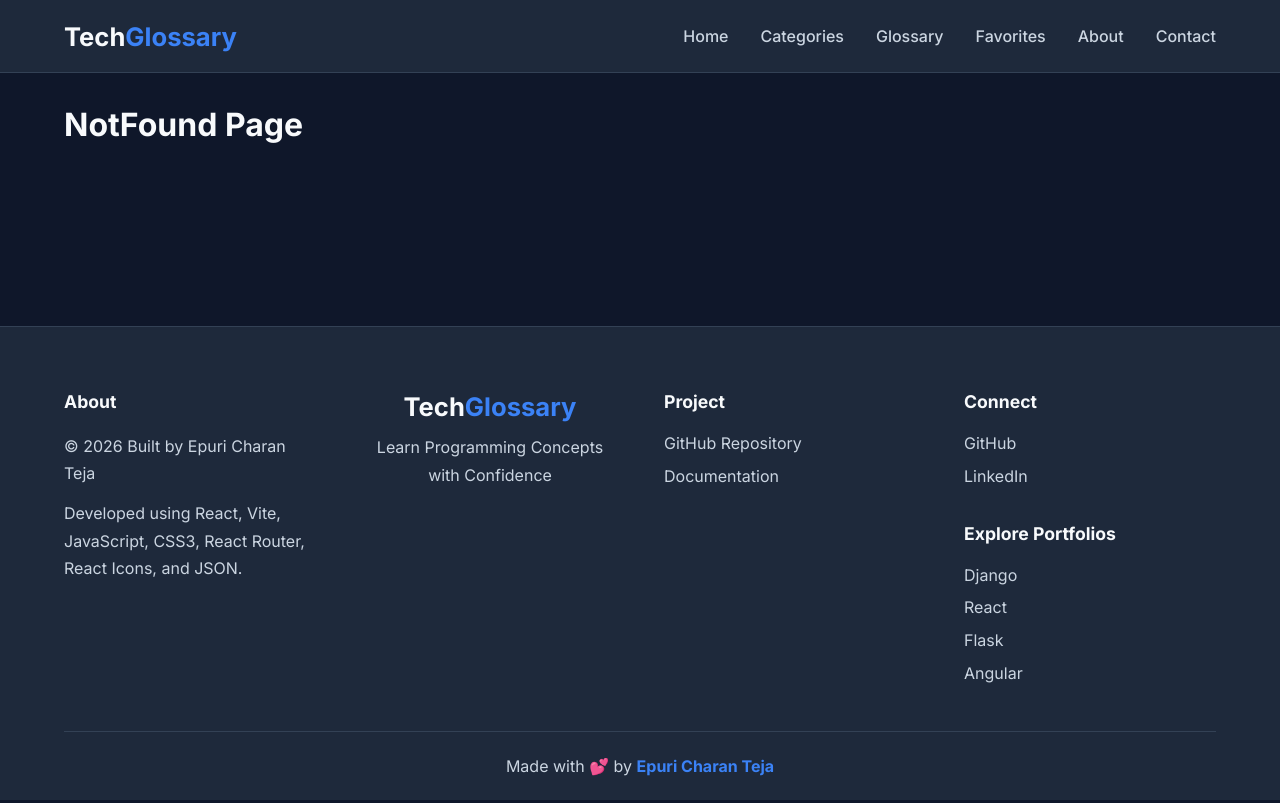
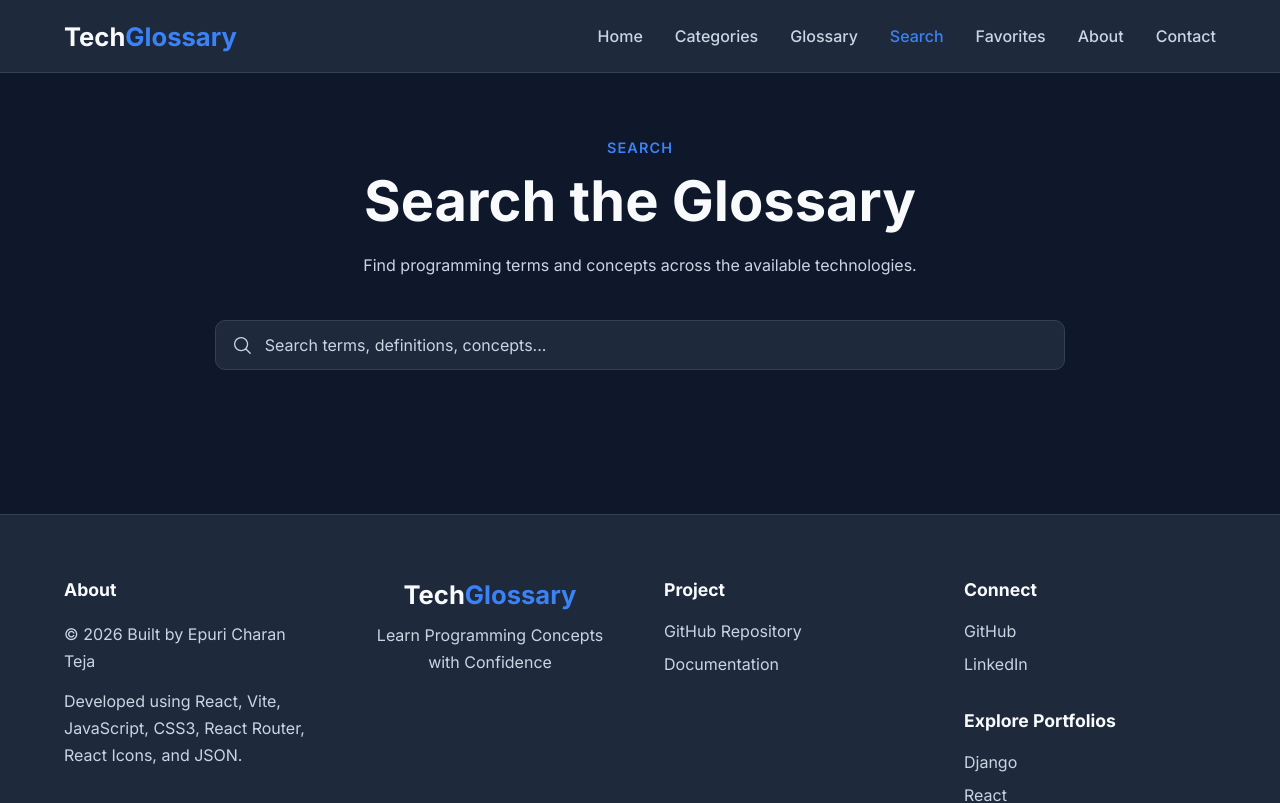
Before and after one commit to charanepuri/tech-glossary-hub-react, a React (Vite) app: page /search in a window 1280 px wide. Shown: the top 803 px of the page. Built offline with nearby package versions, Linux system fonts and the light colour scheme.

Commit message:
Implement glossary search functionality

```diff
--- a/src/components/home/SearchSection.jsx
+++ b/src/components/home/SearchSection.jsx
@@ -1,10 +1,26 @@
 import { HiOutlineMagnifyingGlass } from "react-icons/hi2";
+import { useNavigate } from "react-router-dom";
 
 import Container from "../common/Container";
 
 import "./SearchSection.css";
 
 function SearchSection() {
+  const navigate = useNavigate();
+
+  const handleSearch = (event) => {
+    event.preventDefault();
+
+    const query = event.currentTarget.elements.search.value.trim();
+
+    if (!query) {
+      navigate("/search");
+      return;
+    }
+
+    navigate(`/search?q=${encodeURIComponent(query)}`);
+  };
+
   return (
     <section className="search-section">
       <Container>
@@ -17,17 +33,23 @@ function SearchSection() {
             </p>
           </div>
 
-          <div className="search-box">
+          <form
+            className="search-box"
+            onSubmit={handleSearch}
+          >
             <HiOutlineMagnifyingGlass className="search-icon" />
 
             <input
               type="text"
+              name="search"
               placeholder="Search technical terms..."
               aria-label="Search technical terms"
             />
 
-            <button type="button">Search</button>
-          </div>
+            <button type="submit">
+              Search
+            </button>
+          </form>
         </div>
       </Container>
     </section>
--- a/src/components/layout/Navbar.jsx
+++ b/src/components/layout/Navbar.jsx
@@ -31,6 +31,10 @@ function Navbar() {
               Glossary
             </NavLink>
 
+            <NavLink to="/search" onClick={closeMenu}>
+              Search
+            </NavLink>
+
             <NavLink to="/favorites" onClick={closeMenu}>
               Favorites
             </NavLink>
--- /dev/null
+++ b/src/components/search/SearchBar.css
@@ -0,0 +1,47 @@
+.search-bar {
+  display: flex;
+  align-items: center;
+  gap: 0.75rem;
+
+  width: 100%;
+
+  padding: 0.85rem 1rem;
+
+  background: var(--surface-color);
+
+  border: 1px solid var(--border-color);
+  border-radius: 10px;
+
+  transition: var(--transition);
+}
+
+.search-bar:focus-within {
+  border-color: var(--primary-color);
+}
+
+.search-bar-icon {
+  flex-shrink: 0;
+
+  color: var(--text-secondary);
+
+  font-size: 1.3rem;
+}
+
+.search-bar input {
+  width: 100%;
+
+  min-width: 0;
+
+  background: transparent;
+  border: none;
+  outline: none;
+
+  color: var(--text-color);
+
+  font-family: inherit;
+  font-size: 1rem;
+}
+
+.search-bar input::placeholder {
+  color: var(--text-secondary);
+}
--- /dev/null
+++ b/src/components/search/SearchBar.jsx
@@ -0,0 +1,21 @@
+import { HiOutlineMagnifyingGlass } from "react-icons/hi2";
+
+import "./SearchBar.css";
+
+function SearchBar({ query, onQueryChange, placeholder }) {
+  return (
+    <div className="search-bar">
+      <HiOutlineMagnifyingGlass className="search-bar-icon" />
+
+      <input
+        type="text"
+        value={query}
+        onChange={(event) => onQueryChange(event.target.value)}
+        placeholder={placeholder}
+        aria-label="Search glossary"
+      />
+    </div>
+  );
+}
+
+export default SearchBar;
--- /dev/null
+++ b/src/components/search/SearchResults.css
@@ -0,0 +1,41 @@
+.search-results-grid {
+  display: grid;
+
+  grid-template-columns: repeat(3, minmax(0, 1fr));
+
+  gap: 1.5rem;
+}
+
+.search-empty-state {
+  padding: 4rem 1.5rem;
+
+  text-align: center;
+
+  background: var(--surface-color);
+  border: 1px solid var(--border-color);
+  border-radius: 14px;
+}
+
+.search-empty-state h3 {
+  margin-bottom: 0.75rem;
+
+  font-size: 1.3rem;
+}
+
+.search-empty-state p {
+  color: var(--text-secondary);
+
+  line-height: 1.7;
+}
+
+@media (max-width: 992px) {
+  .search-results-grid {
+    grid-template-columns: repeat(2, minmax(0, 1fr));
+  }
+}
+
+@media (max-width: 576px) {
+  .search-results-grid {
+    grid-template-columns: 1fr;
+  }
+}
--- /dev/null
+++ b/src/components/search/SearchResults.jsx
@@ -0,0 +1,32 @@
+import GlossaryCard from "../glossary/GlossaryCard";
+
+import "./SearchResults.css";
+
+function SearchResults({ results, getCategoryName }) {
+  if (!results.length) {
+    return (
+      <div className="search-empty-state">
+        <h3>No results found</h3>
+
+        <p>
+          Try searching for another programming term,
+          technology, or concept.
+        </p>
+      </div>
+    );
+  }
+
+  return (
+    <div className="search-results-grid">
+      {results.map((term) => (
+        <GlossaryCard
+          key={`${term.categoryId}-${term.id}`}
+          term={term}
+          categoryName={getCategoryName(term.categoryId)}
+        />
+      ))}
+    </div>
+  );
+}
+
+export default SearchResults;
--- /dev/null
+++ b/src/hooks/useGlossarySearch.js
@@ -0,0 +1,42 @@
+import { useMemo, useState } from "react";
+
+function useGlossarySearch(terms, initialQuery = "") {
+  const [query, setQuery] = useState(initialQuery);
+
+  const results = useMemo(() => {
+    const searchTerm = query.trim().toLowerCase();
+
+    if (!searchTerm) {
+      return [];
+    }
+
+    return terms.filter((term) => {
+      const title = term.title?.toLowerCase() || "";
+
+      const definition =
+        term.definition?.toLowerCase() || "";
+
+      const explanation =
+        term.explanation?.toLowerCase() || "";
+
+      const tags = Array.isArray(term.tags)
+        ? term.tags.join(" ").toLowerCase()
+        : "";
+
+      return (
+        title.includes(searchTerm) ||
+        definition.includes(searchTerm) ||
+        explanation.includes(searchTerm) ||
+        tags.includes(searchTerm)
+      );
+    });
+  }, [terms, query]);
+
+  return {
+    query,
+    setQuery,
+    results,
+  };
+}
+
+export default useGlossarySearch;
--- /dev/null
+++ b/src/pages/Search.css
@@ -0,0 +1,55 @@
+.search-page {
+  padding: 2rem 0 5rem;
+}
+
+.search-page-header {
+  max-width: 750px;
+
+  margin: 0 auto 2.5rem;
+
+  text-align: center;
+}
+
+.search-page-header > span {
+  display: inline-block;
+
+  margin-bottom: 0.75rem;
+
+  color: var(--primary-color);
+
+  font-size: 0.9rem;
+  font-weight: 600;
+
+  text-transform: uppercase;
+  letter-spacing: 0.08em;
+}
+
+.search-page-header h1 {
+  margin-bottom: 1rem;
+
+  font-size: clamp(2rem, 5vw, 3.5rem);
+
+  line-height: 1.2;
+}
+
+.search-page-header p {
+  color: var(--text-secondary);
+
+  line-height: 1.8;
+}
+
+.search-page-bar {
+  max-width: 850px;
+
+  margin: 0 auto 2rem;
+}
+
+.search-result-info {
+  margin-bottom: 1.5rem;
+
+  color: var(--text-secondary);
+}
+
+.search-result-info strong {
+  color: var(--text-color);
+}
--- /dev/null
+++ b/src/pages/Search.jsx
@@ -0,0 +1,94 @@
+import htmlData from "../data/html.json";
+import cssData from "../data/css.json";
+import javascriptData from "../data/javascript.json";
+import reactData from "../data/react.json";
+import typescriptData from "../data/typescript.json";
+import categoriesData from "../data/categories.json";
+
+import Container from "../components/common/Container";
+import SearchBar from "../components/search/SearchBar";
+import SearchResults from "../components/search/SearchResults";
+
+import useGlossarySearch from "../hooks/useGlossarySearch";
+
+import { useSearchParams } from "react-router-dom";
+
+import "./Search.css";
+
+const glossaryData = [
+  htmlData,
+  cssData,
+  javascriptData,
+  reactData,
+  typescriptData,
+];
+
+function Search() {
+  const allTerms = glossaryData.flatMap(
+    (data) => data.terms
+  );
+
+  const [searchParams] = useSearchParams();
+
+  const initialQuery = searchParams.get("q") || "";
+
+  const categories = categoriesData.categories;
+
+  const getCategoryName = (categoryId) => {
+    const category = categories.find(
+      (item) => item.id === categoryId
+    );
+
+    return category?.name || "Unknown";
+  };
+
+  const {
+    query,
+    setQuery,
+    results,
+  } = useGlossarySearch(allTerms, initialQuery);
+
+  return (
+    <section className="search-page">
+      <Container>
+        <div className="search-page-header">
+          <span>Search</span>
+
+          <h1>Search the Glossary</h1>
+
+          <p>
+            Find programming terms and concepts across
+            the available technologies.
+          </p>
+        </div>
+
+        <div className="search-page-bar">
+          <SearchBar
+            query={query}
+            onQueryChange={setQuery}
+            placeholder="Search terms, definitions, concepts..."
+          />
+        </div>
+
+        {query.trim() && (
+          <div className="search-result-info">
+            <p>
+              {results.length} result
+              {results.length !== 1 ? "s" : ""} found
+              for <strong>"{query}"</strong>
+            </p>
+          </div>
+        )}
+
+        {query.trim() && (
+          <SearchResults
+            results={results}
+            getCategoryName={getCategoryName}
+          />
+        )}
+      </Container>
+    </section>
+  );
+}
+
+export default Search;
--- a/src/routes/AppRouter.jsx
+++ b/src/routes/AppRouter.jsx
@@ -7,6 +7,7 @@ import Categories from "../pages/Categories";
 import CategoryDetails from "../pages/CategoryDetails";
 import Glossary from "../pages/Glossary";
 import TermDetails from "../pages/TermDetails";
+import Search from "../pages/Search";
 import Favorites from "../pages/Favorites";
 import About from "../pages/About";
 import Contact from "../pages/Contact";
@@ -61,6 +62,15 @@ function AppRouter() {
       />
 
       <Route
+        path="/search"
+        element={
+          <Layout>
+            <Search />
+          </Layout>
+        }
+      />
+
+      <Route
         path="/favorites"
         element={
           <Layout>
```
